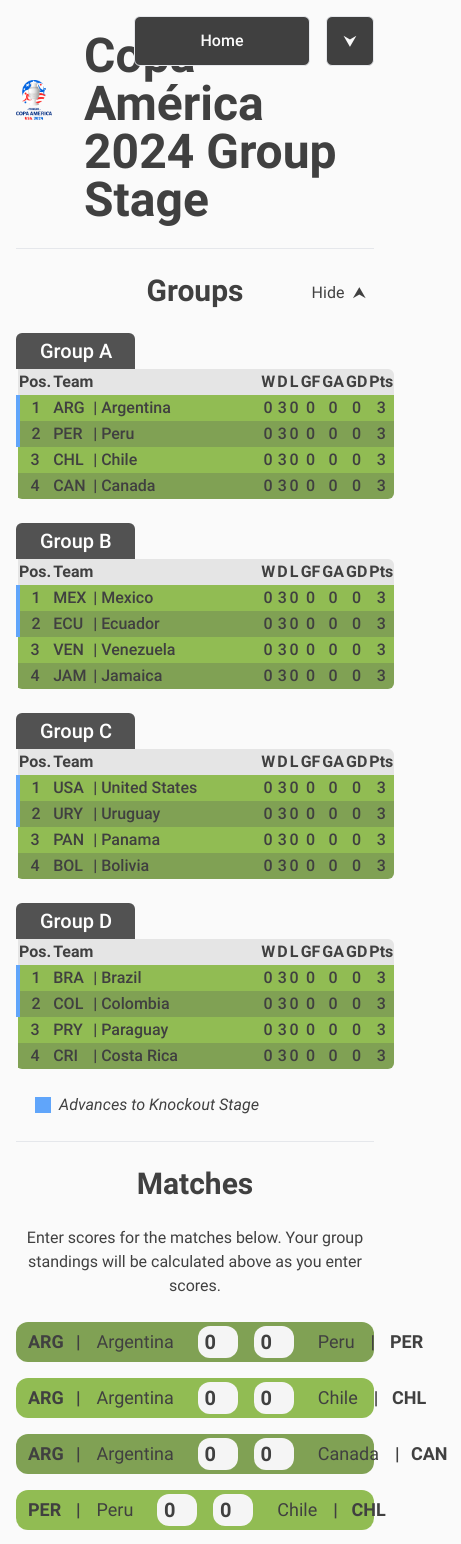
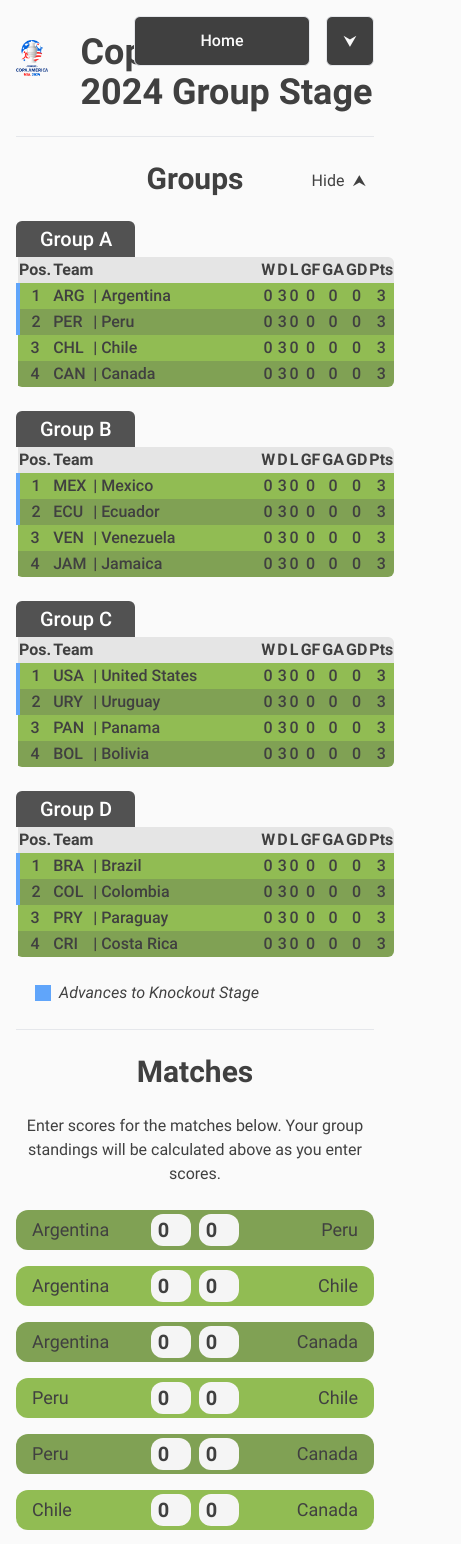
Before and after one commit to mcudzi2/mcudzi2.github.io, a Vue app: page /copa-america/groups in a window 390 px wide. Shown: the top 1544 px of the page, 461 px wide, since content can reach past the window. Built offline with nearby package versions, Linux system fonts and the light colour scheme.

Commit message:
Improve responsiveness

```diff
--- a/src/components/CompetitionGroupMatch.vue
+++ b/src/components/CompetitionGroupMatch.vue
@@ -1,6 +1,6 @@
 <template>
   <div
-    class="w-full rounded-xl py-1 px-3 flex flex-row items-center gap-x-4"
+    class="w-full rounded-xl py-1 px-3 flex flex-row items-center gap-x-2 sm:gap-x-4"
     :class="backgroundColorClasses"
   >
     <CompetitionMatchTeam
--- a/src/components/CompetitionMatchTeam.vue
+++ b/src/components/CompetitionMatchTeam.vue
@@ -1,16 +1,17 @@
 <template>
   <div
-    class="flex items-center gap-x-2"
+    class="flex items-center gap-x-1 sm:gap-x-2"
     :class="[flipped ? 'flex-row-reverse' : 'flex-row']"
   >
     <h4
-      class="w-10"
+      class="w-10 hidden sm:block"
       :class="[flipped ? 'text-right' : 'text-left']"
+      :title="team.name"
       v-text="team.abbr"
     />
-    <h4>|</h4>
+    <h4 class="hidden sm:block">|</h4>
     <h4
-      class="font-normal mx-2"
+      class="font-normal mx-1 sm:mx-2"
       v-text="team.name"
     />
   </div>
--- a/src/components/CompetitionPageTitle.vue
+++ b/src/components/CompetitionPageTitle.vue
@@ -3,7 +3,7 @@
     <div class="flex flex-row items-center w-full gap-x-8">
       <div
         v-if="imageUrl"
-        class="h-24 max-w-32"
+        class="h-16 max-w-28 md:h-24 md:max-w-32"
       >
         <img
           :src="imageUrl"
@@ -11,7 +11,14 @@
           class="max-w-full max-h-full"
         />
       </div>
-      <h1 v-text="pageHeaderText" />
+      <h1
+          class="hidden md:block"
+          v-text="pageHeaderText"
+      />
+      <h2
+          class="block md:hidden"
+          v-text="pageHeaderText"
+      />
     </div>
     <hr class="mt-6" />
   </div>
```
